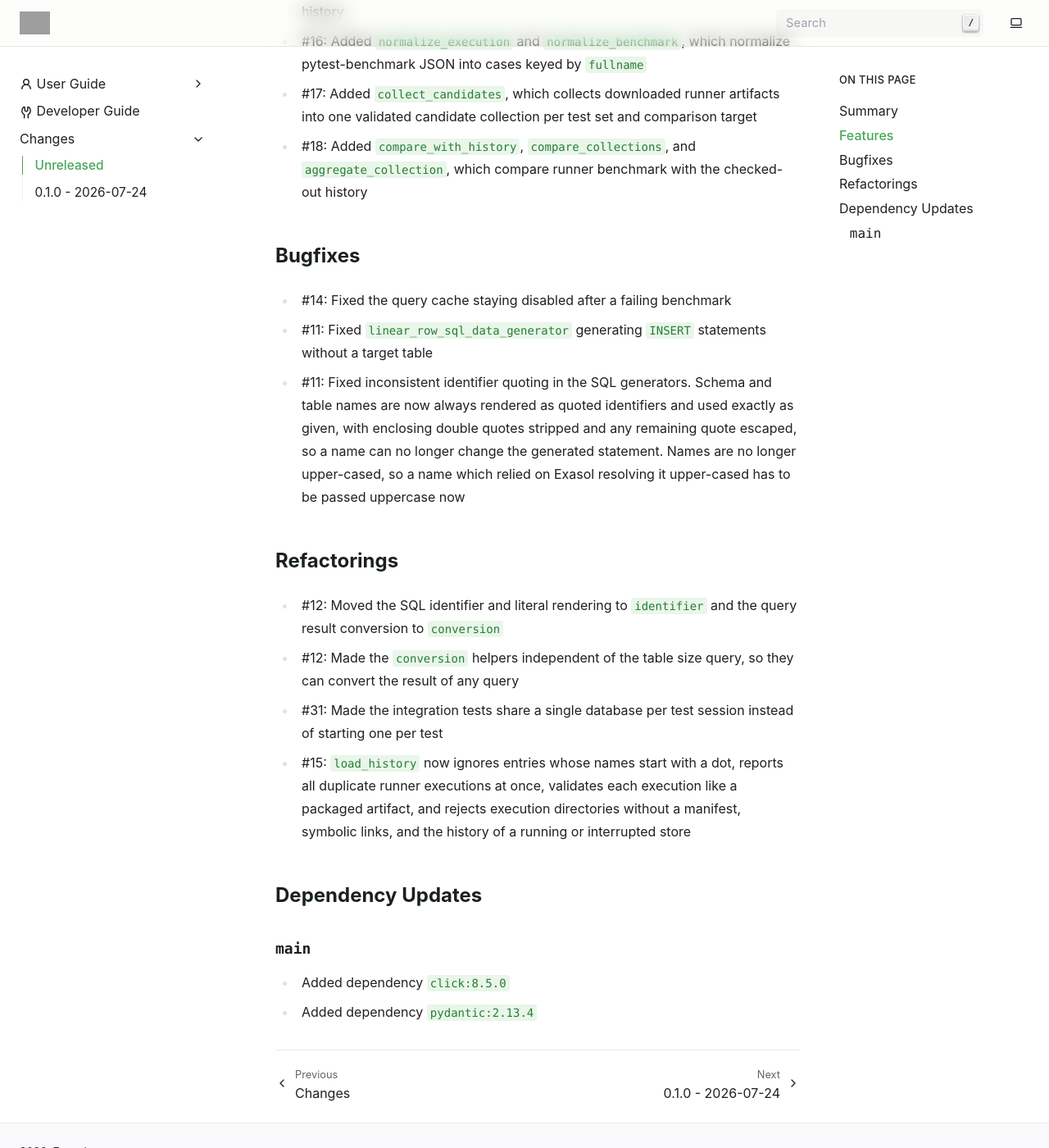
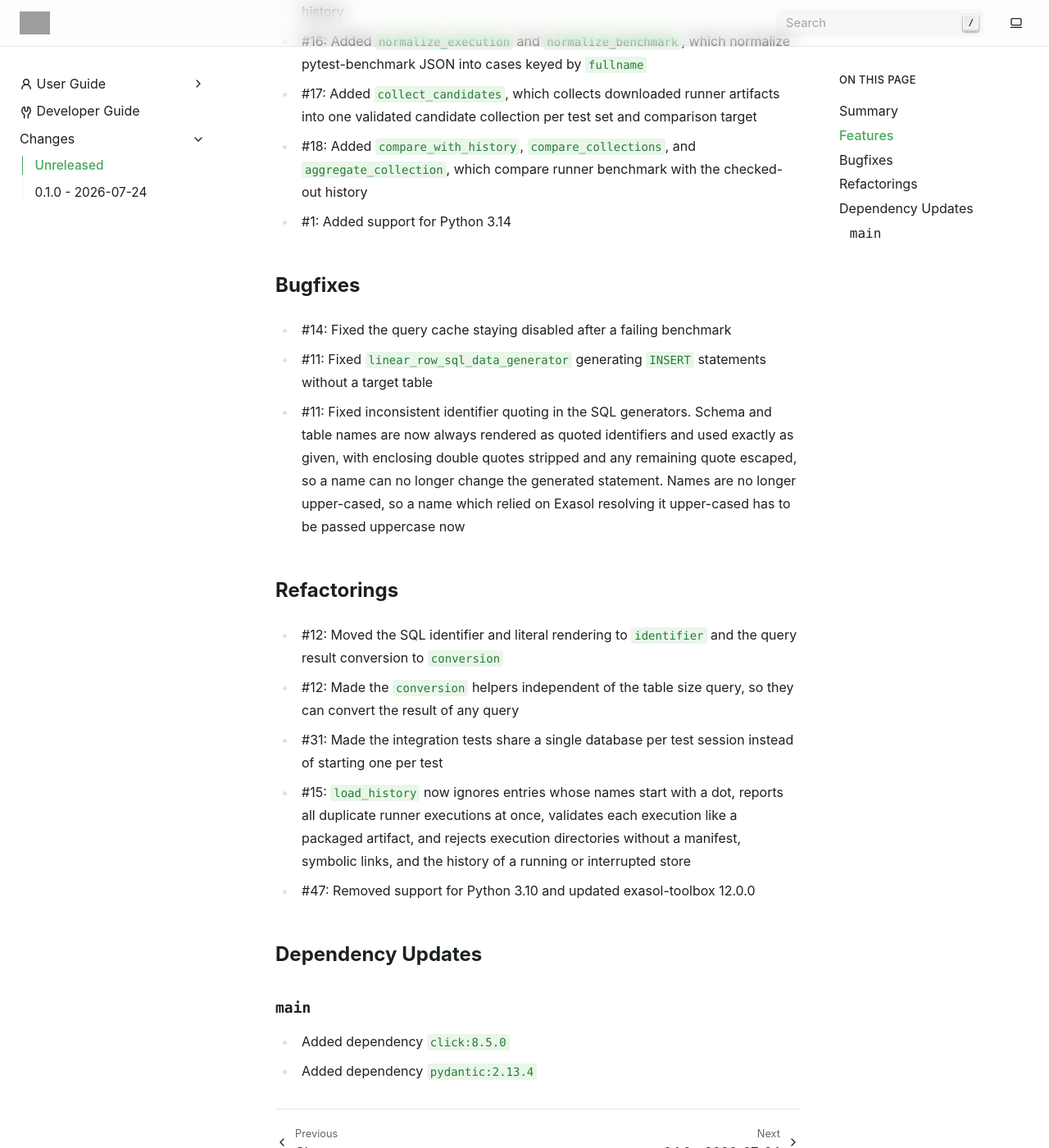
Before and after one commit to exasol/pytest-exasol-benchmark, a Sphinx documentation site: the page built from doc/changes/unreleased.md, in a window 1280 px wide and 1400 px high, scrolled down 852 px. Shown: the whole window at 82% size. Built offline with Sphinx 7.4.7, drawn with Linux system fonts in a browser that asks for light colours; pages that are not in the unit, such as notebooks, are missing from menus; grey boxes are pictures that could not be loaded.

Commit message:
Add changelog entry

```diff
--- a/doc/changes/unreleased.md
+++ b/doc/changes/unreleased.md
@@ -28,6 +28,7 @@ the history, and comparing them with the history.
   validated candidate collection per test set and comparison target
 * #18: Added `compare_with_history`, `compare_collections`, and `aggregate_collection`,
   which compare runner benchmark with the checked-out history
+* #1: Added support for Python 3.14
 
 ## Bugfixes
 
@@ -52,6 +53,7 @@ the history, and comparing them with the history.
   duplicate runner executions at once, validates each execution like a packaged
   artifact, and rejects execution directories without a manifest, symbolic links,
   and the history of a running or interrupted store
+* #47: Removed support for Python 3.10 and updated exasol-toolbox 12.0.0
 
 ## Dependency Updates
 
```
